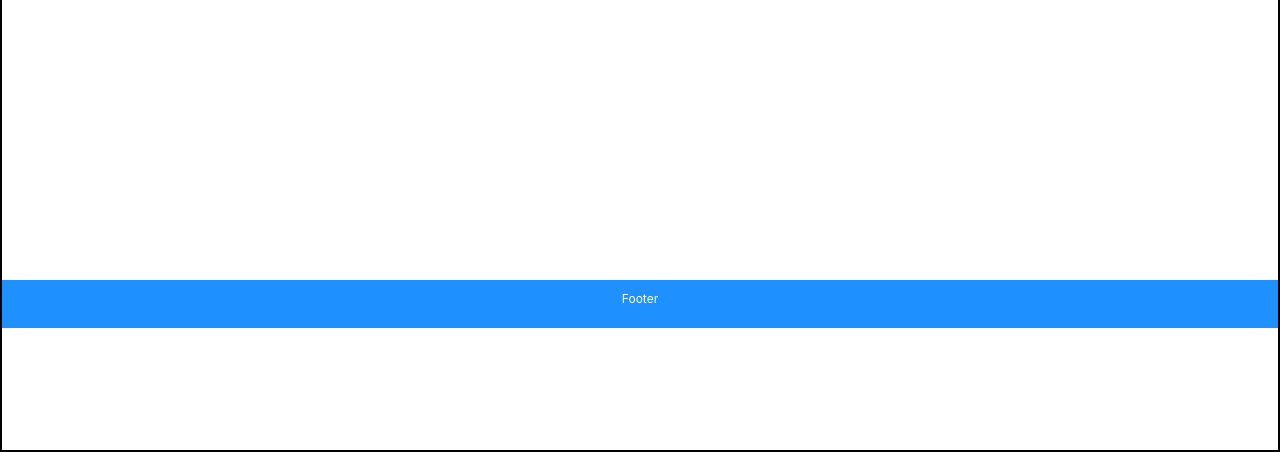
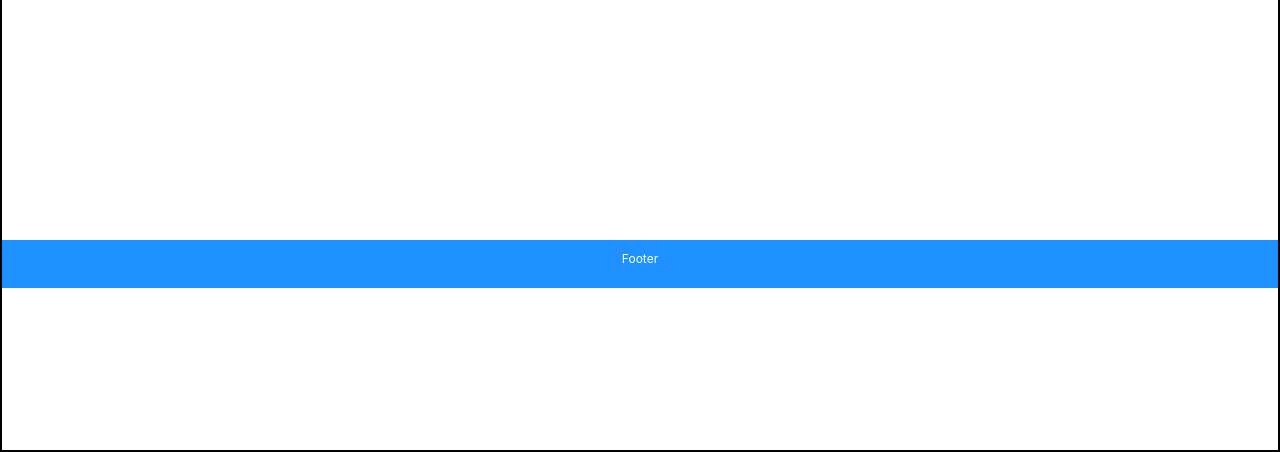
Before and after one commit to ErikMartrus/Webus, a PHP site: page /login.html in a window 1280 px wide. Shown: the part 348-800 px from the top of the page. Run offline with PHP 8.4, Linux system fonts and the light colour scheme.

Commit message:
Cambios en hoja de estilos para solucionar el problema del footer del login

```diff
--- a/public/css/misEstilos.css
+++ b/public/css/misEstilos.css
@@ -292,7 +292,7 @@ input, label {
     margin-top: 40px;
     height: 6vh;
     position: relative;
-    top: 140px;
+    top: 100px;
     background-color: #1E90FF;
 }
 
```
